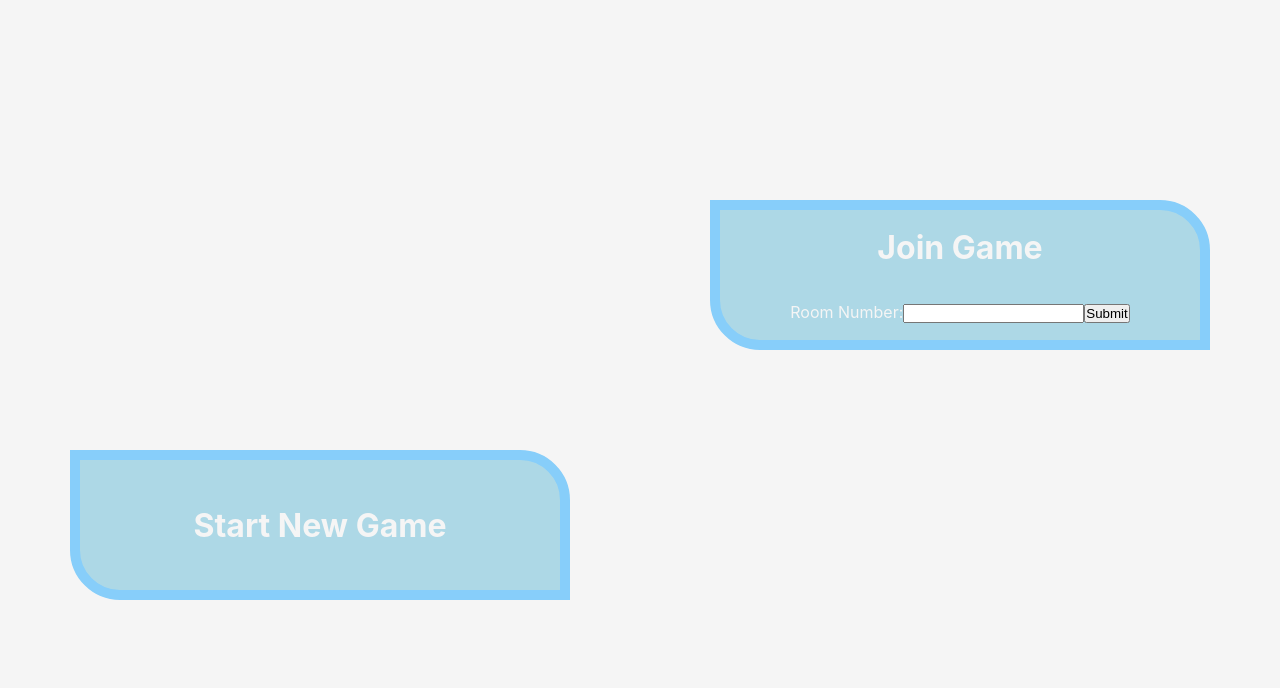
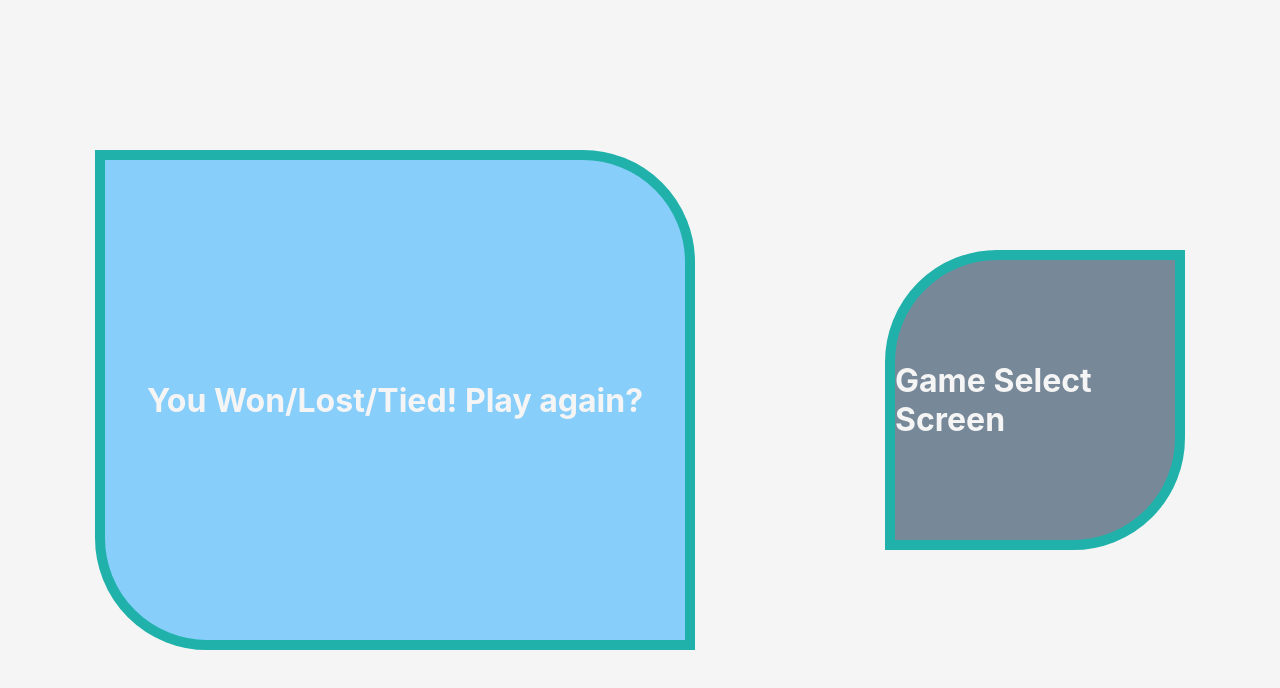
Before and after one commit to dolnuea/Karnivalli, a React (Create React App) app in the folder karnivali_UI/karnivaliui/: page / in a window 1280 px wide. Shown: the top 688 px of the page. Built offline with nearby package versions, Linux system fonts and the light colour scheme.

Commit message:
converted play again screen to use styled components, removed all extra js and css files

```diff
--- a/karnivali_UI/karnivaliui/src/App.js
+++ b/karnivali_UI/karnivaliui/src/App.js
@@ -1,5 +1,6 @@
 import WelcomeScreen from "./WelcomeScreen";
 import StartOrJoinScreen from "./StartOrJoinScreen.js";
+import PlayAgainBox from "./PlayAgainBox";
 import './App.css';
 
 
@@ -9,7 +10,9 @@ function App() {
   return (
     <div>
 
-      <StartOrJoinScreen />
+      <PlayAgainBox />
+
+      {/* <StartOrJoinScreen /> */}
 
        {/* <WelcomeScreen />  */}
 
--- a/karnivali_UI/karnivaliui/src/PlayAgainScreen/PlayAgainBox.css
+++ b/karnivali_UI/karnivaliui/src/Components/PlayAgain.styles.js
@@ -1,39 +1,41 @@
-* {
-    margin: auto;
-    padding: 0;
-    box-sizing: border-box;
-}
+import styled from "styled-components";
 
-.playAgainScreen {
+
+export const PlayAgainScreen = styled.div `
     height: 100vh;
     width: 100%;
     background-color: whitesmoke;
     display: flex;
-}
+`;
 
-.playAgainBox {
+
+export const PlayAgainWinLose = styled.div `
     display: flex;
     color: whitesmoke;
     border: lightseagreen 10px solid;
-}
-
-.playAgainBox:hover {
-    color: red;
-    /* Want to add border radius slow transition to the opposite corners */
-}
-
-.playAgainBox:nth-child(1) {
     height: 500px;
     width: 600px;
     background-color: lightskyblue;
     border-top-right-radius: 7em;
     border-bottom-left-radius: 7em;
-}
 
-.playAgainBox:nth-child(2) {
+    &:hover{
+        background-color: red;
+    }
+`;
+
+
+export const ReplayGameBox = styled.div `
+    display: flex;
+    color: whitesmoke;
+    border: lightseagreen 10px solid;
     height: 300px;
     width: 300px;
     border-top-left-radius: 7em;
     border-bottom-right-radius: 7em;
     background-color: lightslategray;
-}
+
+    &:hover{
+        background-color: coral;
+    }
+`;
--- /dev/null
+++ b/karnivali_UI/karnivaliui/src/PlayAgainBox.js
@@ -0,0 +1,25 @@
+import { PlayAgainScreen, PlayAgainWinLose, ReplayGameBox } from "./Components/PlayAgain.styles";
+
+const redAlert = () => {
+    alert("Let's party!")
+};
+
+function PlayAgainBox(props) {
+    return (
+        <PlayAgainScreen>
+            <PlayAgainWinLose onClick={redAlert} >
+                <h1>
+                    You Won/Lost/Tied! Play again?
+                </h1>
+            </PlayAgainWinLose>
+
+            <ReplayGameBox onClick={redAlert} >
+                <h1>
+                    Game Select Screen
+                </h1>
+            </ReplayGameBox>
+        </PlayAgainScreen>
+    );
+}
+
+export default PlayAgainBox;
```
Also changed, not shown: karnivali_UI/karnivaliui/src/PlayAgainScreen/PlayAgainBox.js (deleted, +0 -20 lines), karnivali_UI/karnivaliui/src/PlayAgainScreen/PlayAgainScreen.js (deleted, +0 -17 lines).
